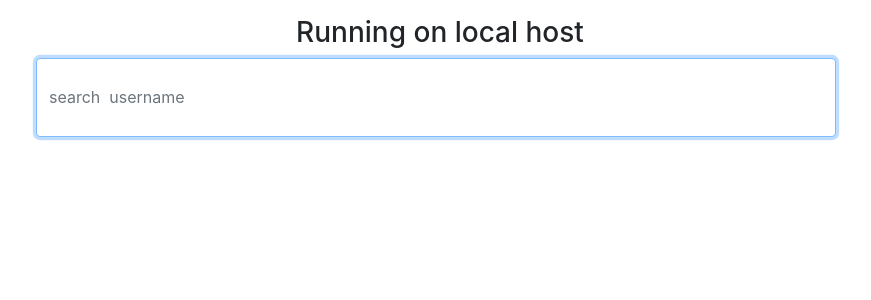
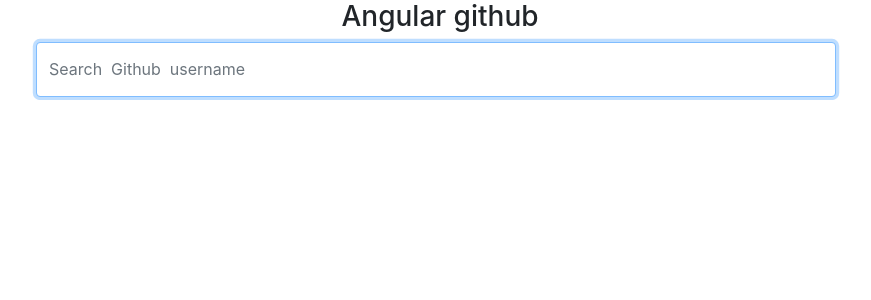
Before and after one commit to kondasMajid/Angular-Github, an Angular app: page / in a window 1280 px wide. Shown: the top 300 px of the page, without its empty margins (200-1071 px from the left). Built offline with nearby package versions, Linux system fonts and the light colour scheme.

Commit message:
code modification

```diff
--- a/src/app/home/home.component.css
+++ b/src/app/home/home.component.css
@@ -0,0 +1,8 @@
+.footer {
+    position: absolute;
+    bottom: 0;
+    width: 100%;
+    height: 50px; /* Set the fixed height of the footer here */
+    line-height: 60px; /* Vertically center the text there */
+    background-color: #f5f5f5;
+  }
--- a/src/app/home/home.component.html
+++ b/src/app/home/home.component.html
@@ -1,31 +1,31 @@
 <div class="container text-center">
-  <div class="cover-container d-flex h-100 p-3 mx-auto flex-column fixed-top">
-    <header class="masthead mb-auto">
+  <div class="cover-container d-flex h-100 p-3 mx-auto flex-column ">
+    <header class="masthead mb-auto fixed-top">
       <div class="inner">
-        <h3 class="masthead-brand">Running  on local host</h3>
+        <h3 class="masthead-brand">Angular github</h3>
         <nav class="nav nav-masthead justify-content-center">
           <form class="form-inline my-2 my-lg-0">
             <input
               class="form-control mr-sm-2"
               type="text"
-               placeholder="search  username"
+               placeholder="Search  Github  username"
               aria-label="Search"
               required
               autofocus
               [formControl]="input"
               name="user"
-              style="width: 800px; height: 79px; "/>
+              style="width: 800px; height: 55px; "/>
           </form>
         </nav>
       </div>
     </header>
 
-  <main role="main "  *ngIf="Data" style="width: 100%;">
+  <main role="main "  *ngIf="Data" style="">
     <div *ngFor="let data of Data">
       <div class="">
         <div class="container">
           <div class="col-8">
-            <h3 class="display-3">Hello, {{ data?.login }}</h3>
+            <h3 class="display-3" style="margin-top: 90px;">Hello, {{ data?.login }}</h3>
           </div>
           <div class="col-md-4"></div>
         </div>
@@ -87,6 +87,12 @@
         <hr />
       </div>
     </div>
+      <span class="text-muted">Made with love 💖  <a href="https://github.com/kondasMajid/" target="_blank">@codejack</a> </span>
+
   </main>
   </div>
+
+
+
+  <!-- <span class="text-muted">Made with love 💖  <a href="https://github.com/kondasMajid/" target="_blank">@codejack</a> </span> -->
 </div>
```
